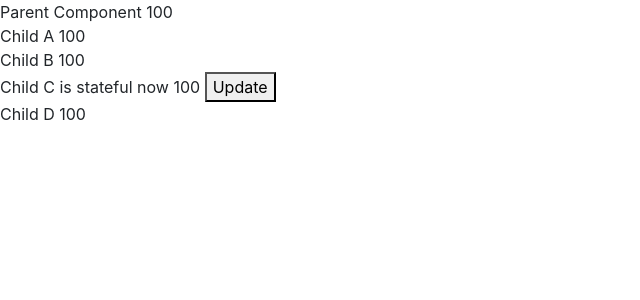
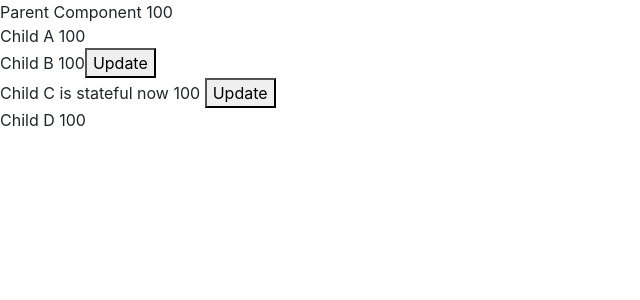
Before and after one commit to dac-2021/hello-react-redux, a React (Create React App) app: page / in a window 1280 px wide. Shown: the top 300 px of the page, without its empty margins (0-640 px from the left). Built offline with nearby package versions, Linux system fonts and the light colour scheme.

Commit message:
discussing the reusablity things.

```diff
--- a/src/App.js
+++ b/src/App.js
@@ -23,9 +23,14 @@ function ChildA(props) {
 }
 
 function ChildB(props) {
+  const [counter, setCounter] = useState(props.counter);
+
   return (
     <div>
-      <div>Child B {props.counter}</div>
+      <div>
+        Child B {counter}
+        <button onClick={(e) => setCounter(counter + 100)}>Update</button>
+      </div>
       <ChildC counter={props.counter} />
     </div>
   );
```
